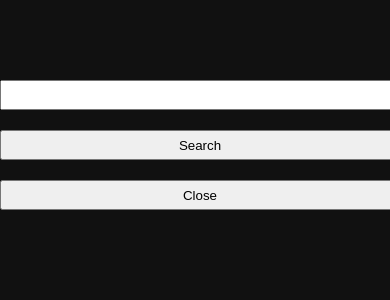
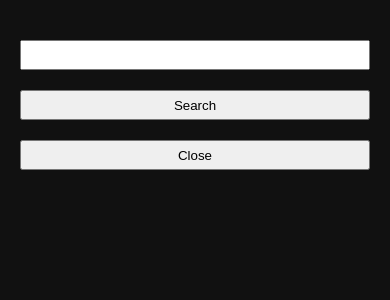
Before and after one commit to ilms/slideshow, a React (Create React App) app: page / in a window 390 px wide. Shown: the top 300 px of the page. Built offline with nearby package versions, Linux system fonts and the light colour scheme.

Commit message:
Improved form appearance on mobile

```diff
--- a/src/components/E621Filters.css
+++ b/src/components/E621Filters.css
@@ -1,13 +1,15 @@
 
 .form {
-	width: 400px;
-	margin: 60px auto 0 auto;
+	max-width: 100vw;
+	width: 440px;
+	padding: 20px;
+	box-sizing: border-box;
 }
 .form h2  {
   display: none;
 }
 .form input, .form button, .form select {
-	width: 400px;
+	width: 100%;
 	height: 30px;
 	margin: 20px auto 0 auto;
 	box-sizing: border-box;
```
